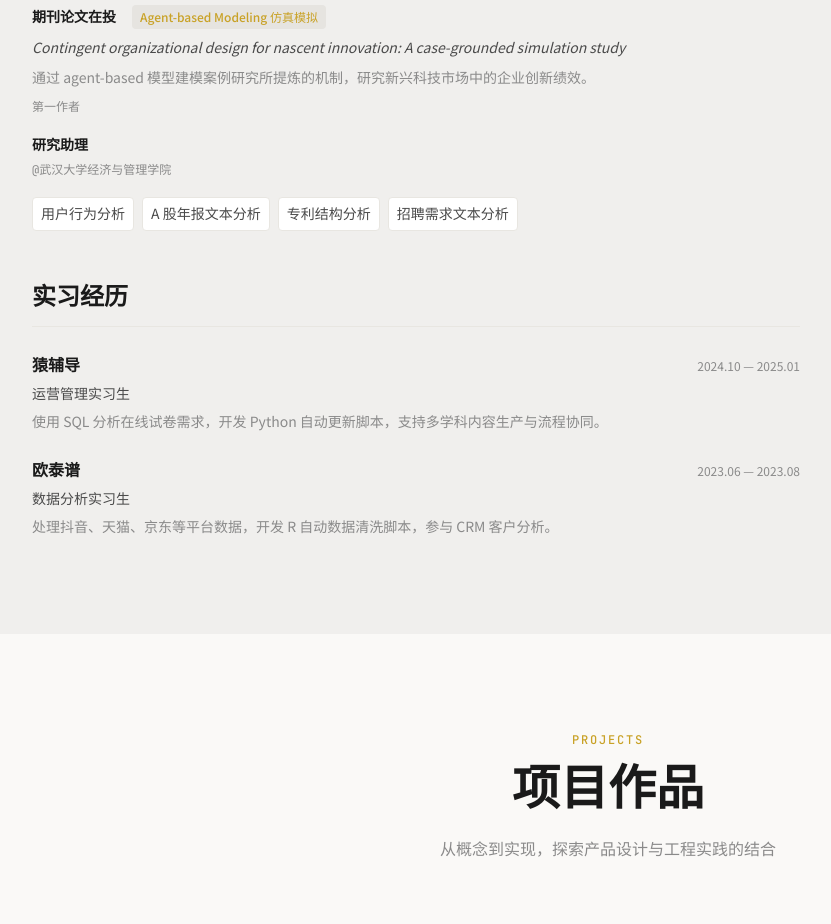
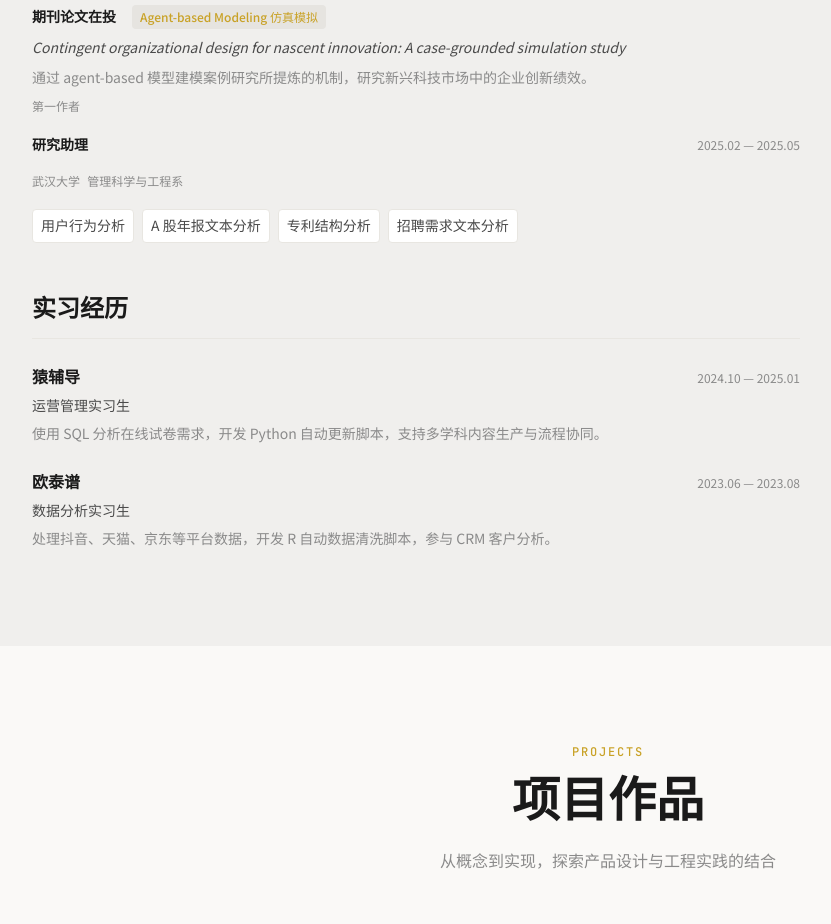
Before and after one commit to YOV6/ziye-lin-s-portfolio, a Next.js app: page / in a window 1280 px wide. Shown: the part 1560-2484 px from the top of the page, without its empty margins (32-863 px from the left). Built offline with nearby package versions, Linux system fonts and the light colour scheme.

Commit message:
20260417-2150

```diff
--- a/app/projects/crypto-report/CryptoReportContent.tsx
+++ b/app/projects/crypto-report/CryptoReportContent.tsx
@@ -176,7 +176,7 @@ export default function CryptoReportContent() {
           Python：113 个 Python 文件，约 1.95 万行 Python 代码。其中包含 18 个配置化蜡烛图形态定义，19 个形态识别初筛模块，4 个行情适配器，30 个测试文件。
         </P>
         <P>
-          SQLite：1 个本地SQLite数据库。
+          SQLite：1 个本地SQLite数据库，存储代码抓取的实时数据。
         </P>
         <P>
           AI LLM：3 个大模型接口，2 个 prompt 模板。
@@ -249,9 +249,12 @@ export default function CryptoReportContent() {
             LLM还分析了疑似形态的失效条件，当“K线回到十字线附近持续横盘，未形成突破”时，该形态失效，需重新判断。
           </p>
           <p className={styles.reportPreviewText}>
-            此外，用户还可以在交互按钮（红框中）中切换不同周期的 K 线。
+            LLM会根据上述信息提供综合分析。在示例中，LLM判断1日线在某区间形成十字孕线形态，但环境配合度不足。十字孕线被大阳线包裹，后续走势存在分歧，环境确认度不足。
           </p>
           <p className={styles.reportPreviewText}>
+            此外，信号卡片还提供在交互按钮（红框处）中切换不同周期的 K 线的功能。
+          </p>
+          <p className={`${styles.reportPreviewText} ${styles.reportPreviewGap}`}>
             下图展示的是信号发现区。用户未主动关注的币种，在经过形态初筛和进一步分析后，如果出现值得注意的结构，就会被展示在这一部分。
           </p>
           <PreviewItem
@@ -272,8 +275,10 @@ export default function CryptoReportContent() {
       <Section>
         <H2 index="06">下一步</H2>
         <P>
-          这条链路不只适用于当前原型，也可以迁移到其他 OHLC 数据驱动的金融场景。对我来说，这个项目最大的价值，是验证了从数据、规则、解释到页面展示的一体化方法。在本次项目开发经验的基础上，我正在开发另一项期货相关的分析流程。
+          这条链路不只适用于当前原型，也可以迁移到其他 OHLC 数据驱动的金融场景。
+          对我来说，这个项目最大的价值，是验证了从数据、规则、解释到页面展示的一体化方法。
         </P>
+        <P>因此，在本次项目开发经验的基础上，我正在开发另一项期货相关的分析流程。</P>
       </Section>
 
       {/* 章节六 */}
--- a/app/projects/crypto-report/crypto-report-content.module.css
+++ b/app/projects/crypto-report/crypto-report-content.module.css
@@ -202,6 +202,10 @@
   margin: 0;
 }
 
+.reportPreviewGap {
+  margin-top: var(--space-lg);
+}
+
 /* ---- Preview Item ---- */
 .previewItem {
   display: flex;
--- a/components/About.module.css
+++ b/components/About.module.css
@@ -149,8 +149,9 @@
 
 .researchHeader {
   display: flex;
-  flex-direction: column;
-  gap: var(--space-xs);
+  justify-content: space-between;
+  align-items: baseline;
+  gap: var(--space-sm);
 }
 
 .researchRole {
--- a/components/About.tsx
+++ b/components/About.tsx
@@ -37,7 +37,8 @@ const education = [
 
 const research = {
   role: "研究助理",
-  affiliation: "武汉大学经济与管理学院",
+  period: "2025.02 — 2025.05",
+  affiliation: "武汉大学 管理科学与工程系",
   activities: [
     "用户行为分析",
     "A 股年报文本分析",
@@ -131,9 +132,10 @@ export default function About() {
                 </div>
                 <div className={styles.researchHeader}>
                   <span className={styles.researchRole}>{research.role}</span>
-                  <span className={styles.researchAffiliation}>
-                    @{research.affiliation}
-                  </span>
+                  <span className={styles.period}>{research.period}</span>
+                </div>
+                <div className={styles.researchAffiliation}>
+                  {research.affiliation}
                 </div>
                 <ul className={styles.activityList}>
                   {research.activities.map((activity, index) => (
```
